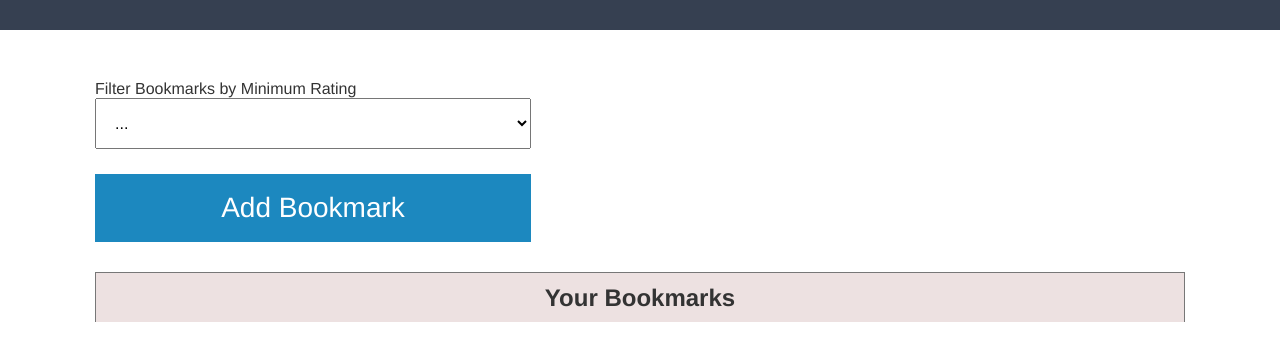
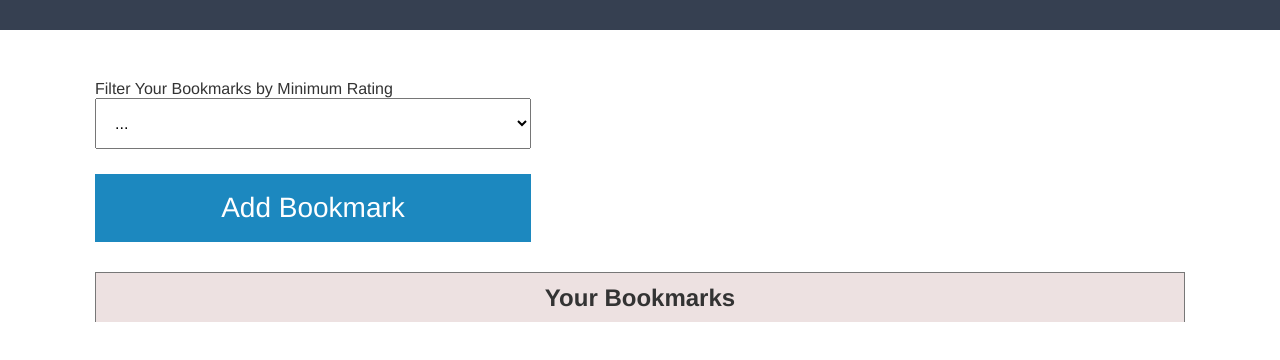
Before and after one commit to thinkful-ei-firefly/Matthew-bookmark-app, a plain HTML site: page index.html in a window 1280 px wide. Shown: the part 70-430 px from the top of the page. Drawn offline with nearby package versions, Linux system fonts and the light colour scheme; no server answers.

```diff
--- a/index.html
+++ b/index.html
@@ -20,7 +20,7 @@
       <div class="error"></div>
       <div class="form-container">
         <div class="input-group">
-          <label for="filter">Filter Bookmarks by Minimum Rating</label>
+          <label for="filter">Filter Your Bookmarks by Minimum Rating</label>
           <select id="filter" name="filter">
             <option value="">...</option>
             <option value="2"> 2 stars</option>
```
Also changed, not shown: README.md.
